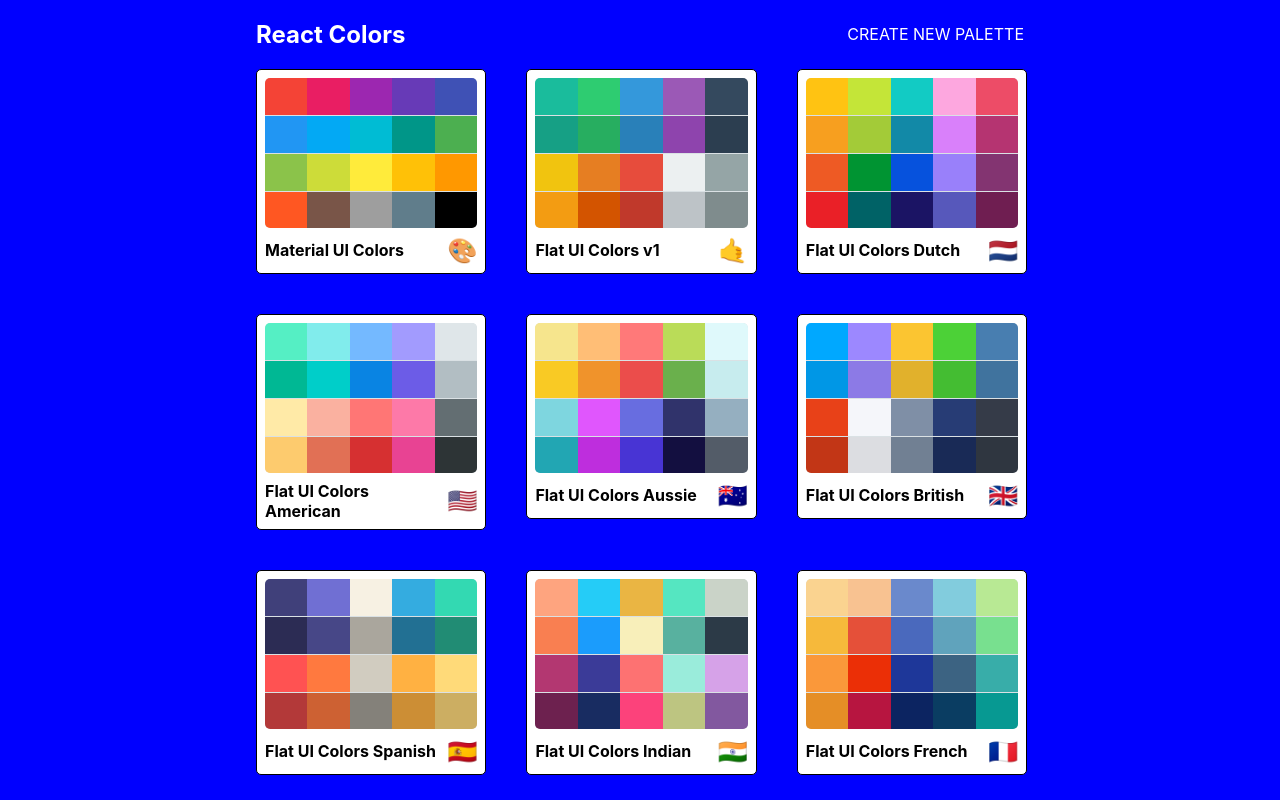
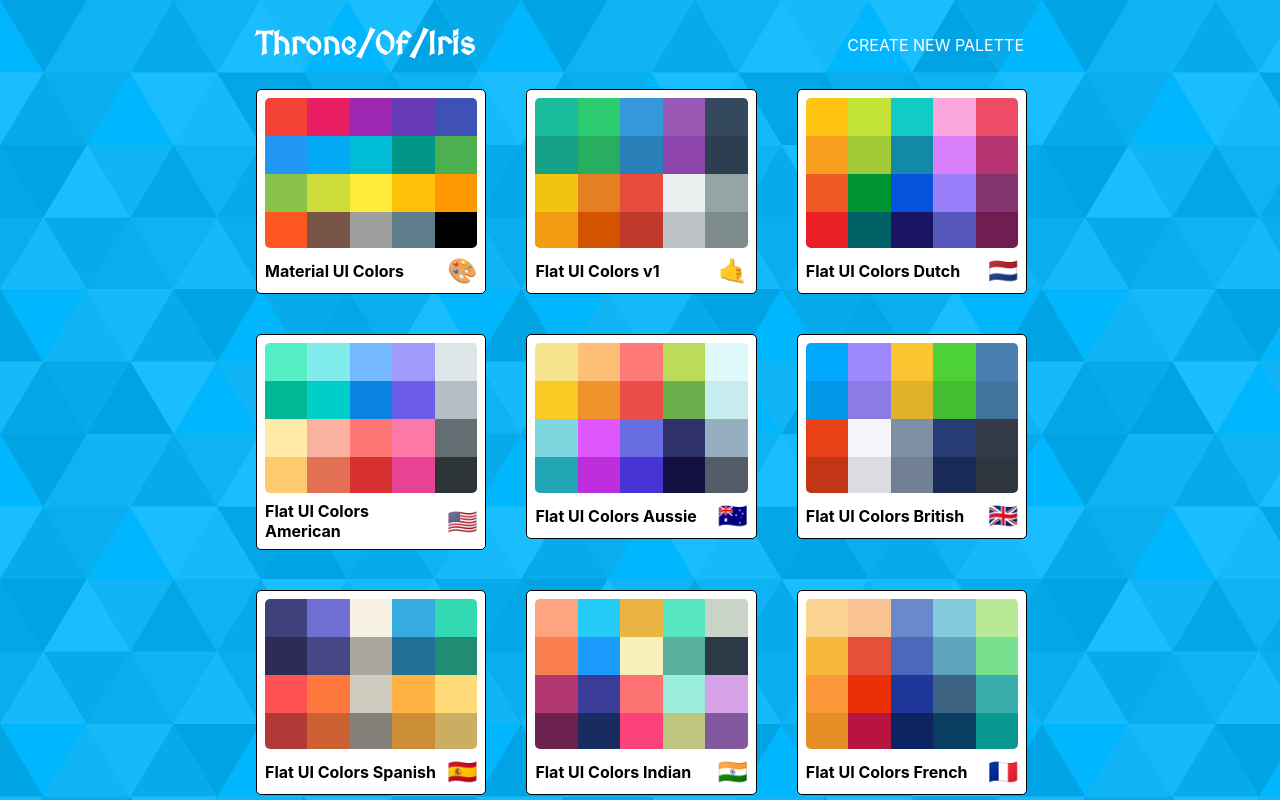
Before and after one commit to JeremyBearimy83/throne-of-iris, a React (Create React App) app: page / in a window 1280 px wide. Built offline with nearby package versions, Linux system fonts and the light colour scheme.

Commit message:
Add svg background

```diff
--- a/src/App.js
+++ b/src/App.js
@@ -80,7 +80,7 @@
             path="/"
             render={(routeProps) => (
               <PaletteList
-                deletePalette={this.deletePalettep}
+                deletePalette={this.deletePalette}
                 defaultPaletteData={this.state.palettes}
                 {...routeProps}
               />
--- a/src/palette-list.jsx
+++ b/src/palette-list.jsx
@@ -10,13 +10,13 @@
   }
   render() {
     const { defaultPaletteData } = this.props;
-    const { props, classes } = this.props;
+    const { classes } = this.props;
     console.log(defaultPaletteData);
     return (
       <div className={classes.root}>
         <div className={classes.container}>
           <nav className={classes.nav}>
-            <h1>React Colors</h1>
+            <h1 className={classes.heading}>Throne/Of/Iris</h1>
             <Link to="/palette/new">CREATE NEW PALETTE</Link>
           </nav>
           <div className={classes.palettes}>
--- a/src/styles/PaletteListStyles.js
+++ b/src/styles/PaletteListStyles.js
@@ -1,4 +1,5 @@
 import sizes from "./sizes";
+import bg from "./bg.svg";
 export default {
   root: {
     backgroundColor: "blue",
@@ -6,6 +7,14 @@
     display: "flex",
     alignItems: "flex-start",
     justifyContent: "center",
+    backgroundColor: "#00b7ff",
+    backgroundImage: `url(${bg})`,
+    /* background by SVGBackgrounds.com */
+    overflow: "auto",
+  },
+  heading: {
+    fontSize: "2rem",
+    fontFamily: "MedievalSharp",
   },
   container: {
     width: "50%",
```
Also changed, not shown: src/styles/bg.svg (added).
